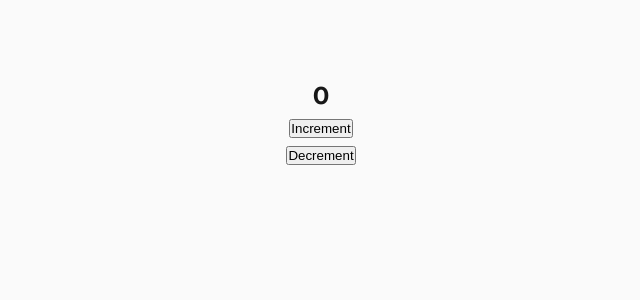
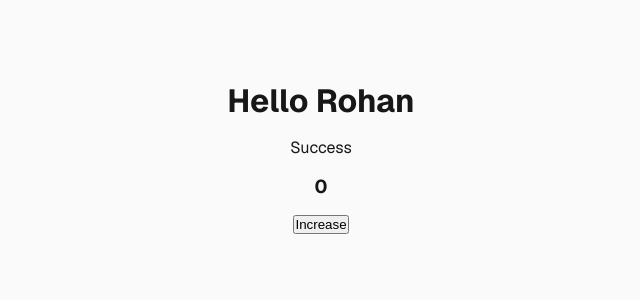
Before and after one commit to DemonDaddy22/testing-in-react, a Next.js app: page / in a window 1280 px wide. Shown: the top 300 px of the page, without its empty margins (319-959 px from the left). Built offline with nearby package versions, Linux system fonts and the light colour scheme.

Commit message:
Practise async testing

```diff
--- /dev/null
+++ b/src/app/Module4/components/Hello.tsx
@@ -0,0 +1,37 @@
+import { useEffect, useState } from 'react';
+import { getRandomData } from '@/utils/Module4/getRandomData';
+
+const Hello: React.FC = () => {
+  const [name, setName] = useState('');
+  const [status, setStatus] = useState<string | null>(null);
+  const [count, setCount] = useState(0);
+
+  const handleButtonClick = () => {
+    setTimeout(() => {
+      setCount(prev => prev + 1);
+    }, 250);
+  };
+
+  useEffect(() => {
+    setTimeout(() => {
+      setName('Rohan');
+    }, 1000);
+  }, []);
+
+  useEffect(() => {
+    getRandomData()
+      .then(() => setStatus('Success'))
+      .catch(() => setStatus('Error'));
+  }, []);
+
+  return (
+    <>
+      <h1>Hello {name}</h1>
+      {status && <p>{status}</p>}
+      <h3>{count}</h3>
+      <button onClick={handleButtonClick}>Increase</button>
+    </>
+  );
+};
+
+export default Hello;
--- a/src/app/page.tsx
+++ b/src/app/page.tsx
@@ -1,11 +1,11 @@
-import Counter from '@/Module3/components/Counter';
+import Hello from './Module4/components/Hello';
 import styles from './page.module.css';
 
 export default function Home() {
   return (
     <div className={styles.page}>
       <main className={styles.main}>
-        <Counter />
+        <Hello />
       </main>
     </div>
   );
--- /dev/null
+++ b/src/utils/Module4/getRandomData.ts
@@ -0,0 +1,11 @@
+export const getRandomData = () =>
+  new Promise((res, rej) => {
+    setTimeout(() => {
+      const random = Math.random();
+      if (random >= 0.25) {
+        res(random);
+      } else {
+        rej(random);
+      }
+    }, 500);
+  });
```
Also changed, not shown: src/app/Module4/README.md (added), 1 other file (tests, documents, lock files or other folders).
